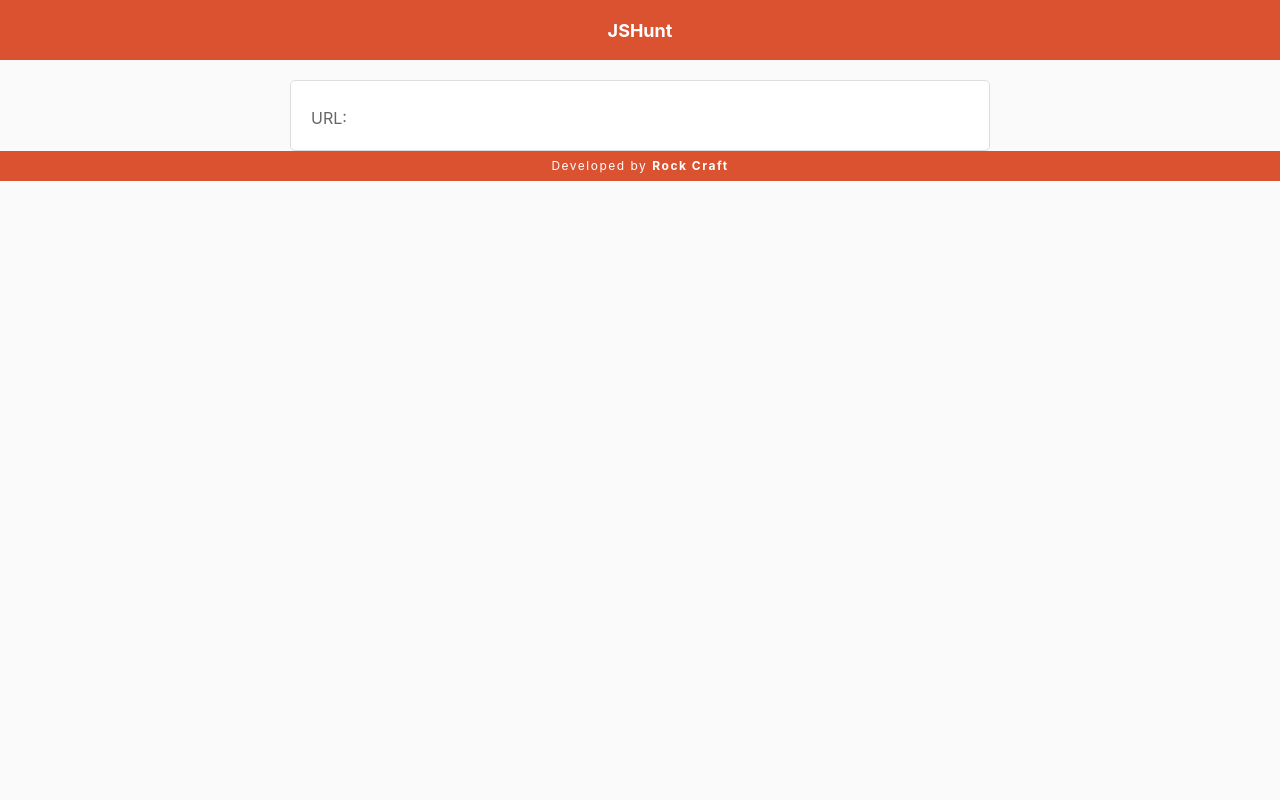
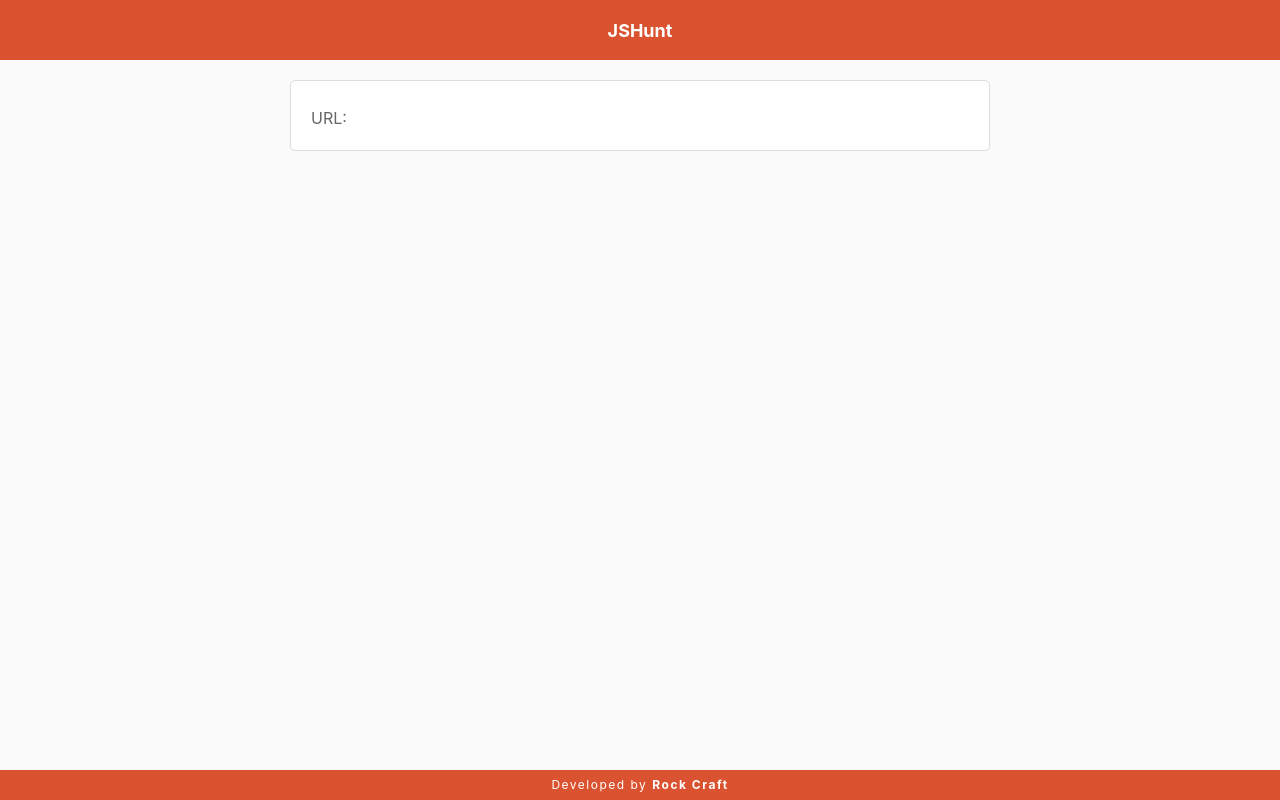
Before and after one commit to feliperocha93/huntweb, a React (Create React App) app: page /products/1 in a window 1280 px wide. Built offline with nearby package versions, Linux system fonts and the light colour scheme; no server answers.

Commit message:
Correção - Ajuste da posição do footer para a página produto

```diff
--- a/src/pages/product/product.css
+++ b/src/pages/product/product.css
@@ -1,3 +1,9 @@
+.product-page {
+  min-height: calc(100vh - 60px - 20px - 30px);
+  /*Cálculo de min-height: (Tamanho da tela - Header - margin-botton da div - Footer)
+  Propriedade para que o footer fique no fim da tela quando a quantidade
+  de produtos não preenche toda a altura da tela do usuário*/
+}
 .product-info {
   background-color: #fff;
   border-radius: 5px;
--- a/src/pages/product/product.js
+++ b/src/pages/product/product.js
@@ -19,6 +19,7 @@ export default class product extends Component {
     const { product } = this.state;
 
     return (
+      <div className="product-page">
         <div className="product-info">
           <h1>{product.title}</h1>
           <p>{product.description}</p>
@@ -27,6 +28,7 @@ export default class product extends Component {
             URL: <a href={product.url}>{product.url}</a>
           </p>
         </div>
+      </div>
     );
   }
 }
```
Lines whose indentation alone changed are shown as unchanged.
